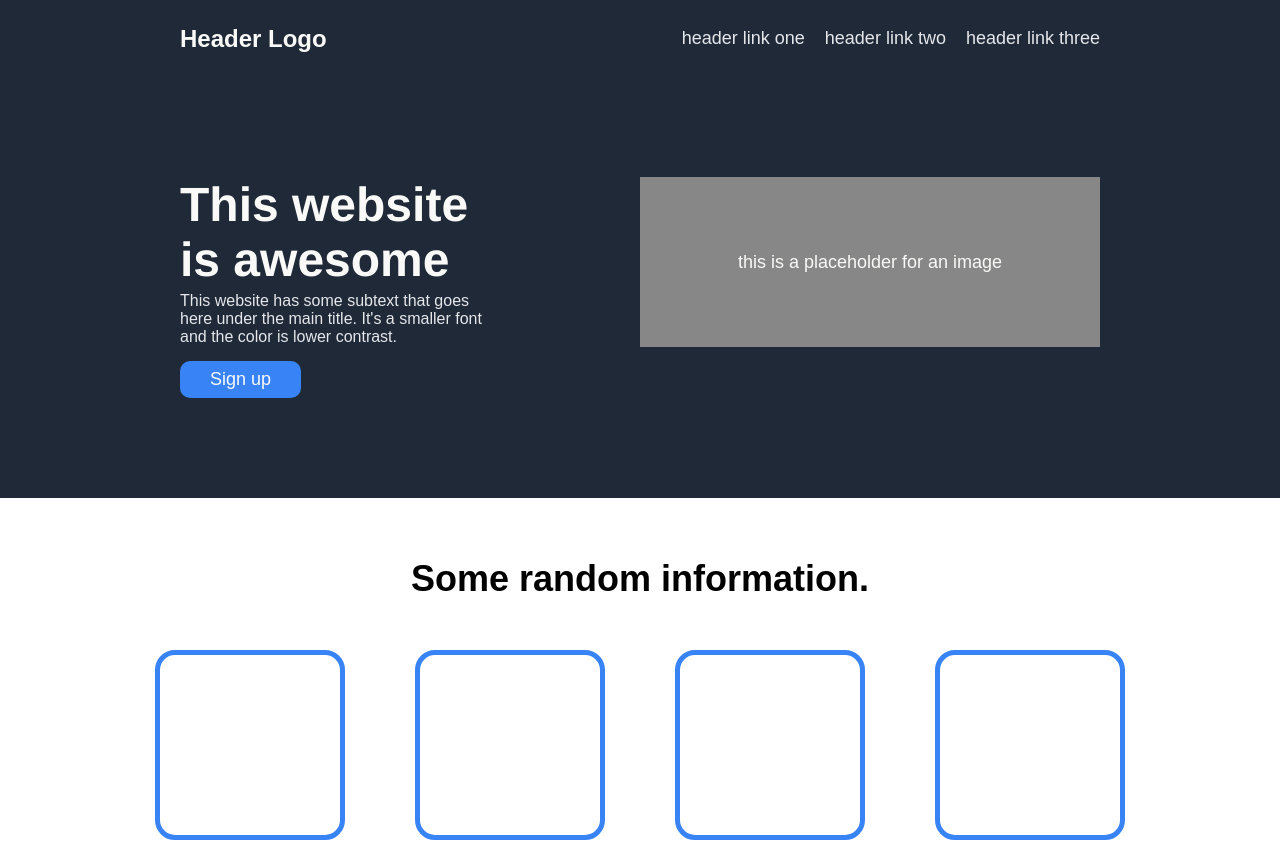
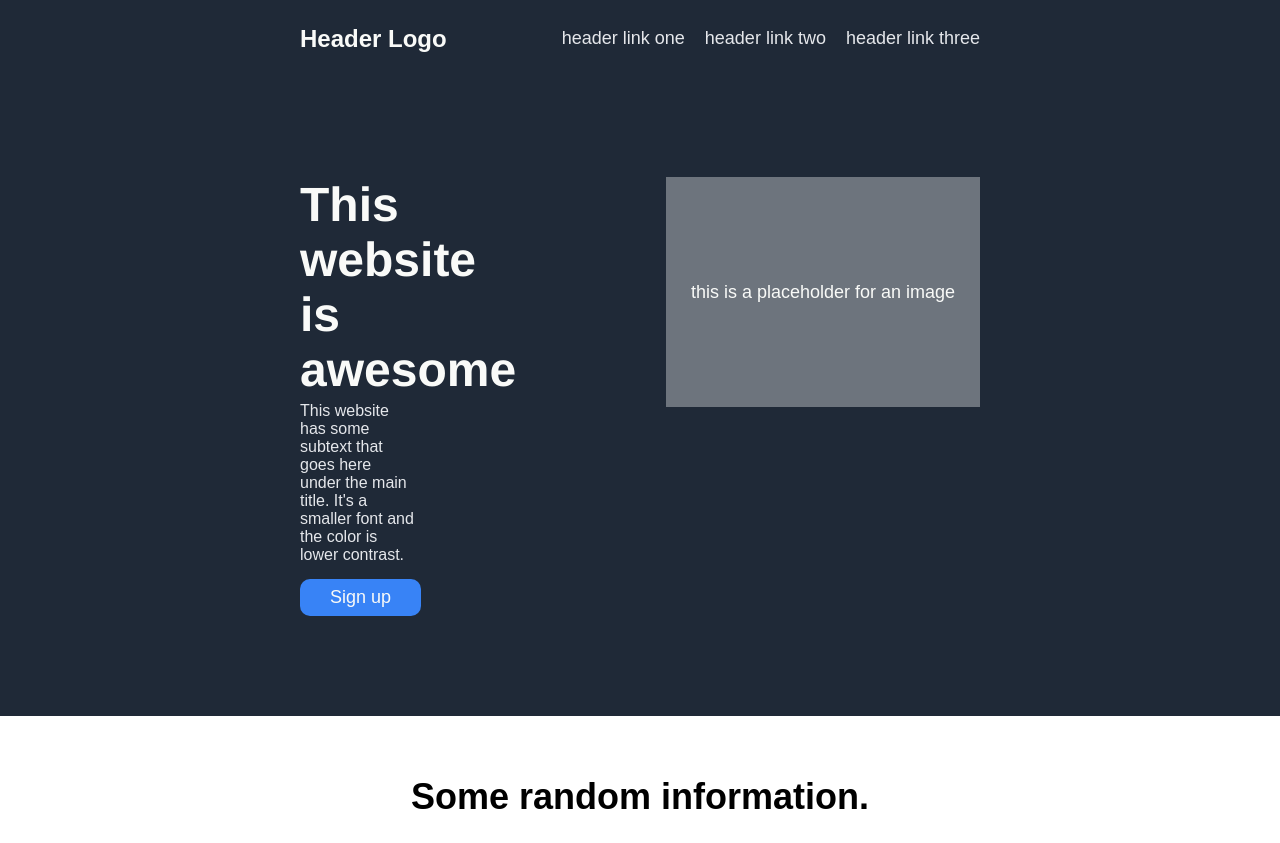
Before and after one commit to xaviergnp/landing-page, a plain HTML site: page index.html in a window 1280 px wide. Shown: the top 843 px of the page. Drawn offline with Linux system fonts and the light colour scheme.

Commit message:
Increase left and right page padding

```diff
--- a/styles.css
+++ b/styles.css
@@ -10,7 +10,6 @@ body {
 .footer {
     background-color: #1f2937;
     display: flex;
-
     align-items: center;
 }
 
@@ -20,7 +19,7 @@ body {
 .info-container,
 .quote-container,
 .signup-container {
-    padding: 0px 180px;
+    padding: 0px 300px;
 }
 
 .header {
@@ -71,7 +70,7 @@ body {
 .home-subtext {
     color: #e5e7eb;
     margin: 0px;
-    padding-right: 150px;
+    padding-right: 250px;
     padding-top: 5px;
     padding-bottom: 5px;
 }
@@ -90,12 +89,12 @@ button.home-signup {
 .img-placeholder {
     font-size: 18px;
     color: #f9faf8;
-    background-color: #878787;
+    background-color: #6d747d;
     display: flex;
     flex: 1;
     justify-content: center;
     align-items: center;
-    height: 170px;
+    height: 230px;
     width: auto;
 }
 
```
